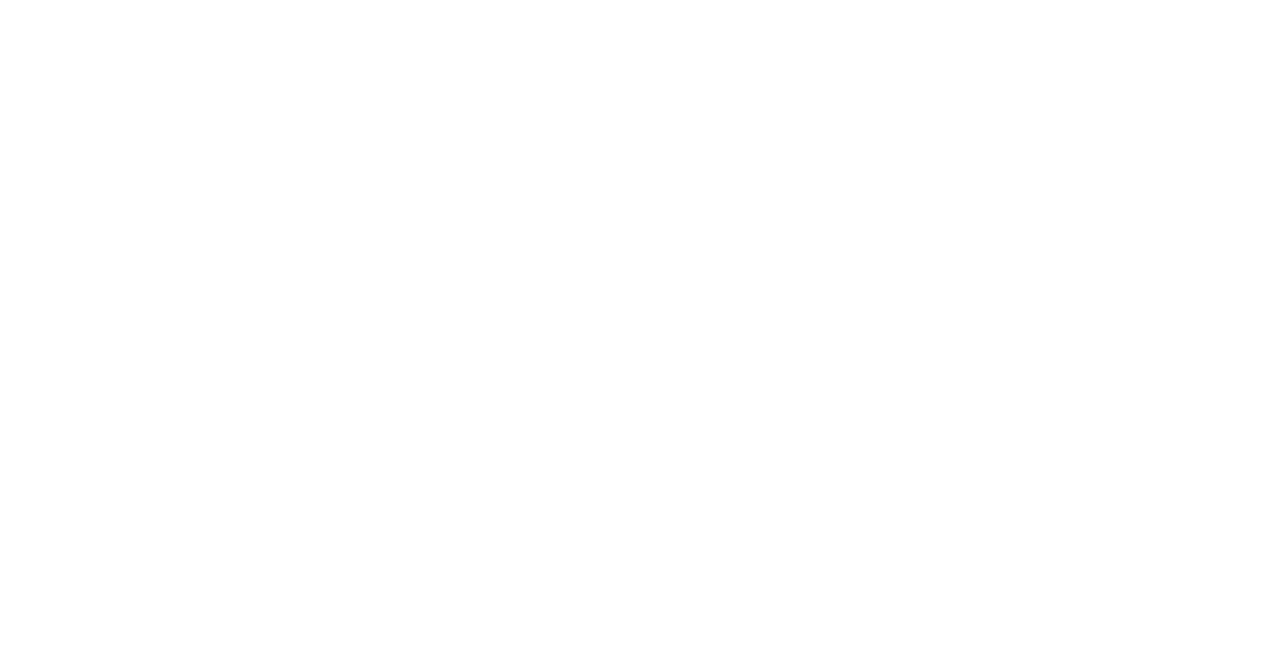
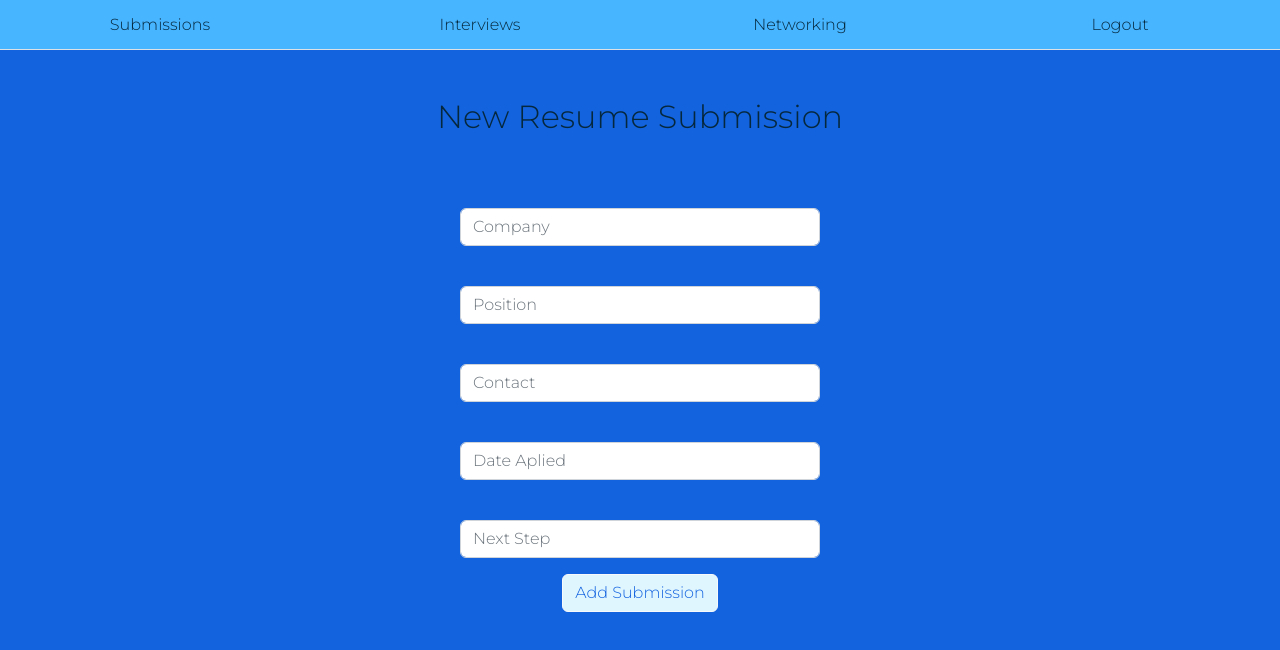
Before and after one commit to A-Corn/Bounty-Board, a React (Create React App) app in the folder client/: page /api/add/submissions in a window 1280 px wide. Before the commit this address had no page. Shown: the top 650 px of the page. Built offline with nearby package versions, Linux system fonts and the light colour scheme.

Commit message:
Completed submission form with light styling along with mostly completed Navbar

```diff
--- a/client/public/index.html
+++ b/client/public/index.html
@@ -10,6 +10,9 @@
       content="Web site created using create-react-app"
     />
     <link rel="apple-touch-icon" href="%PUBLIC_URL%/logo192.png" />
+    <link rel="preconnect" href="https://fonts.googleapis.com">
+<link rel="preconnect" href="https://fonts.gstatic.com" crossorigin>
+<link href="https://fonts.googleapis.com/css2?family=Montserrat:wght@300&display=swap" rel="stylesheet">
     <!--
       manifest.json provides metadata used when your web app is installed on a
       user's mobile device or desktop. See https://developers.google.com/web/fundamentals/web-app-manifest/
--- a/client/src/App.css
+++ b/client/src/App.css
@@ -1,5 +1,11 @@
+html,body,.App,#root{
+  height:100%;
+}
 .App {
   text-align: center;
+background-color: #1363DF;
+font-family: 'Montserrat', sans-serif;
+
 }
 
 .App-logo {
@@ -60,3 +66,26 @@
   font-weight: bold;
   font-size: 20px;
 }
+
+/* Submission Form */
+.font{
+  color: #06283D;
+}
+
+.container{
+  width:30%;
+}
+.b-color{
+  background-color: #DFF6FF;
+  color:#1363DF;
+}
+/* Nav Bar */
+.nav{
+  background-color: #47B5FF;
+  padding-top: 4px;
+  padding-bottom: 4px;
+}
+.nav-link{
+width:300px;
+color: #06283D;
+}
--- a/client/src/App.js
+++ b/client/src/App.js
@@ -1,13 +1,32 @@
 import { BrowserRouter, Route, Routes } from "react-router-dom";
 import './App.css';
 import LandingPage from "./components/LandingPage";
+import SubmissionForm from "./components/Submissions/SubmissionForm";
+import Submission from "./components/Submissions/Submission";
 
 function App() {
   return (
     <div className="App">
+
+            < ul className = "nav nav-tabs justify-content-center nav-justified " >
+              < li className = "nav-item">
+                <a className="nav-link"  data-toggle="tab" href='/api/submissions'>Submissions</a>
+              </li>
+              < li className = "nav-item" >
+                <a className="nav-link" data-toggle="tab" href="#">Interviews</a>
+              </li>
+              < li className = "nav-item" >
+                <a className="nav-link" data-toggle="tab" href="#">Networking</a>
+              </li>
+              < li className = "nav-item" >
+                <a className="nav-link" data-toggle="tab"  href="/">Logout</a>
+              </li>
+            </ul>
       <BrowserRouter>
         <Routes>
           <Route path="/" element={<LandingPage />}/>
+          <Route path="/api/submissions" element={<Submission />}/>
+          <Route path="/api/add/submissions" element={<SubmissionForm />} />
         </Routes>
       </BrowserRouter>
     </div>
--- /dev/null
+++ b/client/src/components/Submissions/Submission.jsx
@@ -0,0 +1,62 @@
+import React from 'react';
+import { useState, useEffect } from 'react';
+import axios from 'axios';
+import { Link } from 'react-router-dom';
+// import { useParams } from 'react-router-dom';
+const Submission = () => {
+    // const { id } = useParams();
+    const [allSubmissions, setSubmissions] = useState([]);
+    // useEffect keeps our axios call from re-rendering
+    useEffect(() => {
+        axios.get("http://localhost:8000/api/submissions")
+            // ⬇api returns back as an promise⬇
+            .then(res => {
+                console.log("response: ", res)
+                // Saving results array of objects into state
+                setSubmissions(res.data.results)
+            })
+            .catch(err => {
+                console.log("error", err)
+            })
+    }, [])
+
+    return (
+        <div>
+            <>
+                {/* {
+                    allSubmissions.map((submission, id) => {
+                        return (
+                            <table key={submission.id}className="table table-striped">
+                                <thead>
+                                    <tr>
+                                        <th scope="col">Company</th>
+                                        <th scope="col">Position</th>
+                                        <th scope="col">Contact</th>
+                                        <th scope="col">Date Applied</th>
+                                        <th scope="col">Next Step</th>
+                                    </tr>
+                                </thead>
+                                <tbody >
+                                    <tr>
+                                        <td>{submission.company}</td>
+                                        <td>{submission.position}</td>
+                                        <td>{submission.contact}</td>
+                                        <td>{submission.date}</td>
+                                        <td>{submission.nextStep}</td>
+                                    </tr>
+                                </tbody>
+                            </table>
+                        );
+                    })
+                } */}
+                <Link to="/api/add/submissions">
+                    <button className="btn btn-primary mb-5">Add New Subscription</button>
+                </Link>
+
+            </>
+        </div>
+    );
+};
+
+
+export default Submission;
--- /dev/null
+++ b/client/src/components/Submissions/SubmissionForm.jsx
@@ -0,0 +1,89 @@
+import React, { useState } from 'react'
+import axios from 'axios';
+
+const SubmissionForm = () => {
+    let [Company, setCompany] = useState("");
+    let [Position, setPosition] = useState("");
+    let [Contact, setContact] = useState("");
+    let [DateAplied, setDateAplied] = useState("");
+    let [NextStep, setNextStep] = useState("");
+
+    // Submit handler
+    const submitForm = (e) => {
+
+        // Package up form infomation
+        let formInfo = { Company, Position,Contact, DateAplied, NextStep }
+
+        axios.post("http://localhost:8000/api/add/submissions", formInfo)
+            .then(res => {
+                console.log("this means I'm working", res)
+            })
+            .catch(err => console.log("error", err))
+        // Clear out form information after  submitting the form
+        setCompany("");
+        setPosition("");
+        setContact("");
+        setDateAplied("");
+        setNextStep("");
+    }
+    return (
+        <div>
+            <h2 className='header pt-5 font'>New Resume Submission</h2>
+            <div className="container mt-5 ">
+                <form onSubmit={submitForm}>
+                    <div className="mb-3">
+                        <label className="form-label "> </label>
+                        <input
+                            placeholder='Company'
+                            className="form-control "
+                            onChange={(e) => setCompany(e.target.value)}
+                            value={Company}
+                        />
+                    </div>
+                    <div className="mb-3">
+                        <label className="form-label"> </label>
+                        <input
+                            placeholder='Position'
+                            className="form-control"
+                            onChange={(e) => setPosition(e.target.value)}
+                            value={Position}
+                        />
+                    </div>
+                    <div className="mb-3">
+                        <label className="form-label"> </label>
+                        <input
+                            placeholder='Contact'
+                            className="form-control"
+                            onChange={(e) => setContact(e.target.value)}
+                            value={Contact}
+                        />
+                    </div>
+                    <div className="mb-3">
+                        <label className="form-label"> </label>
+                        <input
+                            placeholder='Date Aplied'
+                            className="form-control"
+                            onChange={(e) => setDateAplied(e.target.value)}
+                            value={DateAplied}
+                        />
+                    </div>
+                    <div className="mb-3">
+                        <label className="form-label"> </label>
+                        <input
+                            placeholder='Next Step'
+                            className="form-control"
+                            onChange={(e) => setNextStep(e.target.value)}
+                            value={NextStep}
+                        />
+                    </div>
+
+                    <button type="submit" className="btn btn-light mb-5 b-color">
+                        Add Submission
+                    </button>
+                </form>
+            </div>
+        </div>
+    );
+};
+
+export default SubmissionForm;
```
Also changed, not shown: 2 other files (tests, documents, lock files or other folders).
